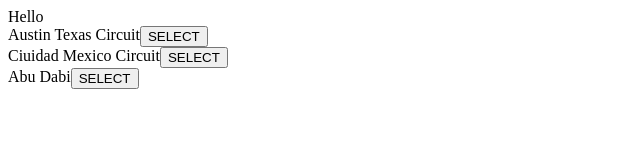
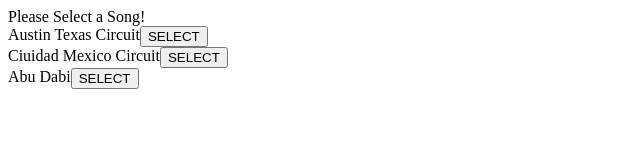
Before and after one commit to AndyPark20/React-Redux, a React (Create React App) app in the folder my-app/: page / in a window 1280 px wide. Shown: the top 160 px of the page, without its empty margins (0-640 px from the left). Built offline with nearby package versions, Linux system fonts and the light colour scheme.

Commit message:
completed react redux songlist

```diff
--- a/my-app/src/components/SongDetail.jsx
+++ b/my-app/src/components/SongDetail.jsx
@@ -25,11 +25,19 @@
 import React from 'react';
 import {connect} from 'react-redux';
 
-const SongDetail =()=>{
-  return(
-    <div>Hello</div>
-  )
+const SongDetail =({songDetails})=>{
+  if(songDetails){
+      return <div>{songDetails.track}</div>;
+  }
+  return <div>Please Select a Song!</div>
+
+
 }
 
+const thisMapStateToProps=(state)=>{
+  return{
+    songDetails:state.selectedSong
+  }
+}
 
-export default connect()(SongDetail)
+export default connect(thisMapStateToProps)(SongDetail)
--- a/my-app/src/components/SongList.js
+++ b/my-app/src/components/SongList.js
@@ -64,7 +64,6 @@ return(
 }
 
 const mapStateToProps =(state)=>{
-  console.log(state)
   return {songs:state.songs}
 }
 
```
